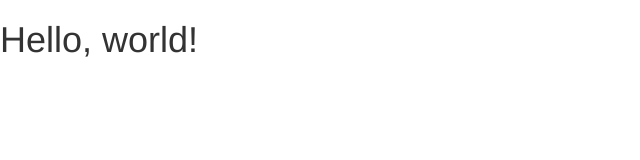
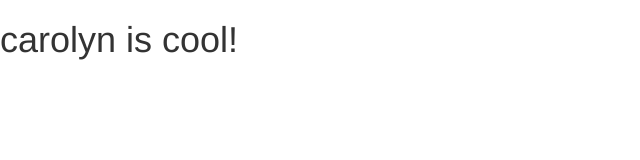
Before and after one commit to cxrolyn/cxrolyn.github.io, a plain HTML site: page index.html in a window 1280 px wide. Shown: the whole page, without its empty margins (0-640 px from the left). Drawn offline with nearby package versions, Linux system fonts and the light colour scheme.

Commit message:
Update index.html

```diff
--- a/index.html
+++ b/index.html
@@ -18,7 +18,7 @@
     <![endif]-->
   </head>
   <body>
-    <h1>Hello, world!</h1>
+    <h1>carolyn is cool!</h1>
 
     <!-- jQuery (necessary for Bootstrap's JavaScript plugins) -->
     <script src="https://ajax.googleapis.com/ajax/libs/jquery/1.12.4/jquery.min.js"></script>
```
